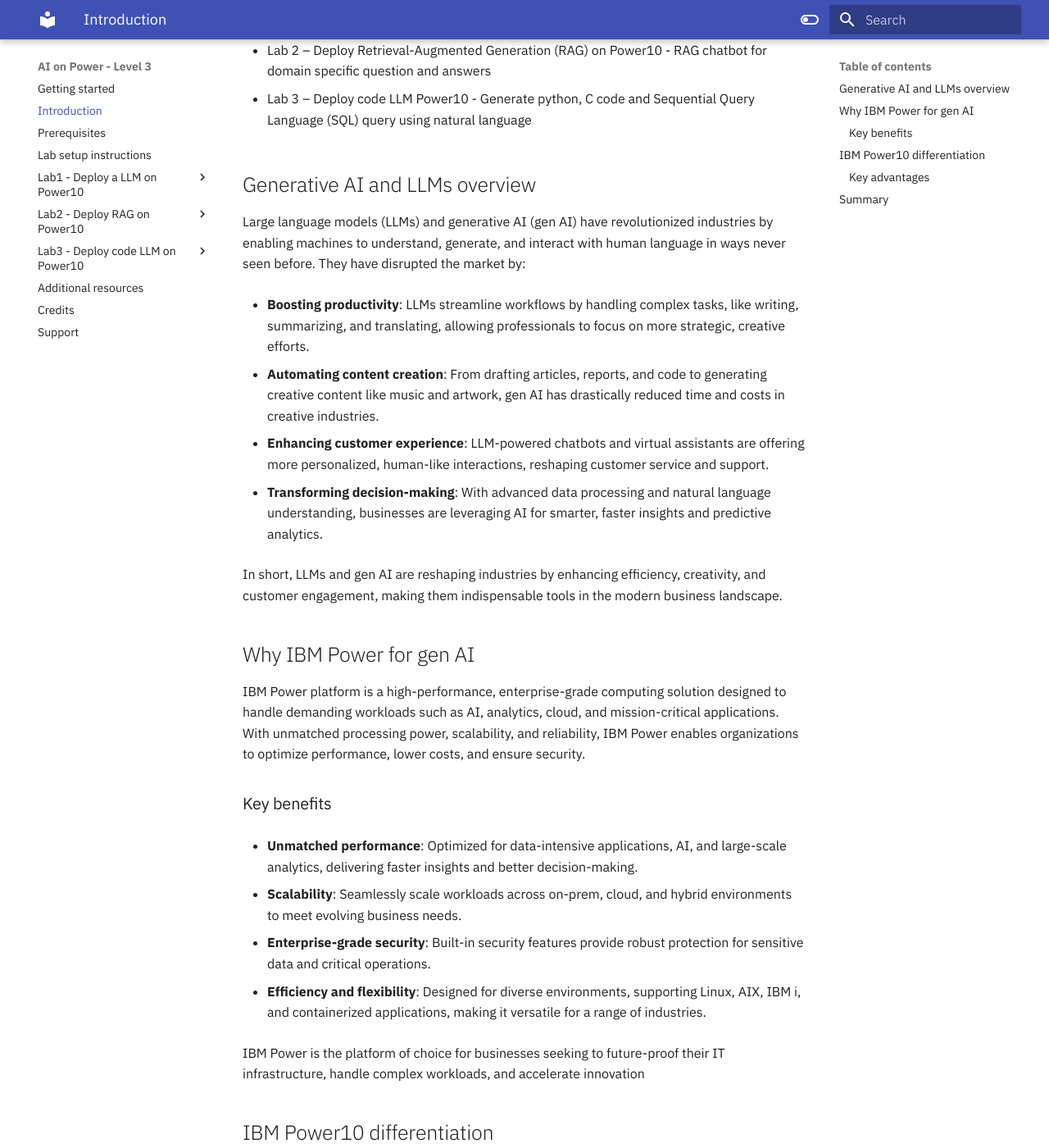
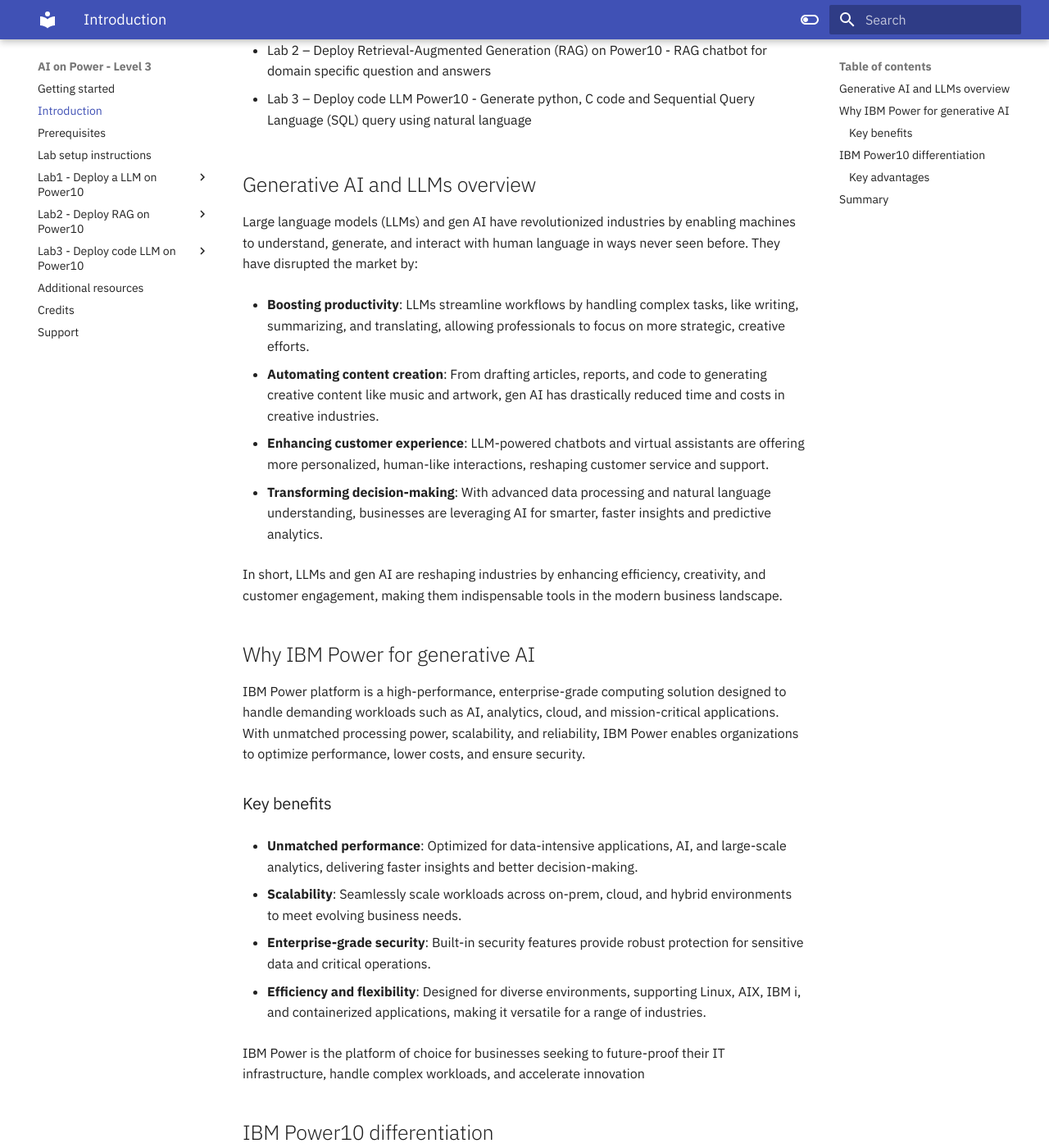
Before and after one commit to IBM/AI-on-Power-Level3, an MkDocs documentation site: the page built from docs/index.md, in a window 1280 px wide and 1400 px high, scrolled down 366 px. Shown: the whole window at 82% size. Built offline with MkDocs 1.6.1 and Material for MkDocs 9.7.7, drawn with Linux system fonts in a browser that asks for light colours; some of the changed text lies outside the part shown.

Commit message:
ensure generative AI is abbreviated only once per page

```diff
--- a/docs/index.md
+++ b/docs/index.md
@@ -15,7 +15,7 @@
 
 ## Generative AI and LLMs overview
 
-Large language models (LLMs) and generative AI (gen AI) have revolutionized industries by enabling machines to understand, generate, and interact with human language in ways never seen before. They have disrupted the market by:
+Large language models (LLMs) and gen AI have revolutionized industries by enabling machines to understand, generate, and interact with human language in ways never seen before. They have disrupted the market by:
 
 * **Boosting productivity**: LLMs streamline workflows by handling complex tasks, like writing, summarizing, and translating, allowing professionals to focus on more strategic, creative efforts.
 
@@ -27,7 +27,7 @@
 
 In short, LLMs and gen AI are reshaping industries by enhancing efficiency, creativity, and customer engagement, making them indispensable tools in the modern business landscape.
 
-## Why IBM Power for gen AI
+## Why IBM Power for generative AI
 IBM Power platform is a high-performance, enterprise-grade computing solution designed to handle demanding workloads such as AI, analytics, cloud, and mission-critical applications. With unmatched processing power, scalability, and reliability, IBM Power enables organizations to optimize performance, lower costs, and ensure security.
 
 ### Key benefits
@@ -44,7 +44,7 @@
 
 ## IBM Power10 differentiation
 
-IBM Power10 offers several advantages for generative AI (gen AI) use cases, providing the computational power, security, and efficiency required to support the demanding workloads of AI-driven applications.
+IBM Power10 offers several advantages for gen AI use cases, providing the computational power, security, and efficiency required to support the demanding workloads of AI-driven applications.
 
 ### Key advantages
 
--- a/docs/resources.md
+++ b/docs/resources.md
@@ -5,7 +5,7 @@
 - [AI on IBM Power - Seismic sales kit](https://ibm.seismic.com/Link/Content/DC4HhmXXFPpFdGcTJJJb996JFR7V){target="_blank"}
 - [AI on IBM Power - One Pager](https://ibm.seismic.com/Link/Content/DCFbHqRHpq9d88cHj2dMWFffVP4P){target="_blank"}
 - [AI on Power - Conversation Starters & Opportunity Qualification Questions](https://ibm.seismic.com/Link/Content/DC3CbdBWFpgTX8CDCFmg9JWmbMpV){target="_blank"}
-- [Choosing a gen AI model](https://www.ibm.com/docs/en/watsonx/saas?topic=models-choosing-model){target="_blank"}
+- [Choosing a generative AI model](https://www.ibm.com/docs/en/watsonx/saas?topic=models-choosing-model){target="_blank"}
 - Delivering an On-Prem Generative AI Chatbot with IBM Power - [Whitepaper](https://www.ibm.com/downloads/cas/YE3OVQNB){target="_blank"}
 - [Tutorial - Sizing and configuring an LPAR for AI workloads](https://community.ibm.com/community/user/powerdeveloper/blogs/sebastian-lehrig/2024/03/26/sizing-for-ai){target="_blank"}
 
```
